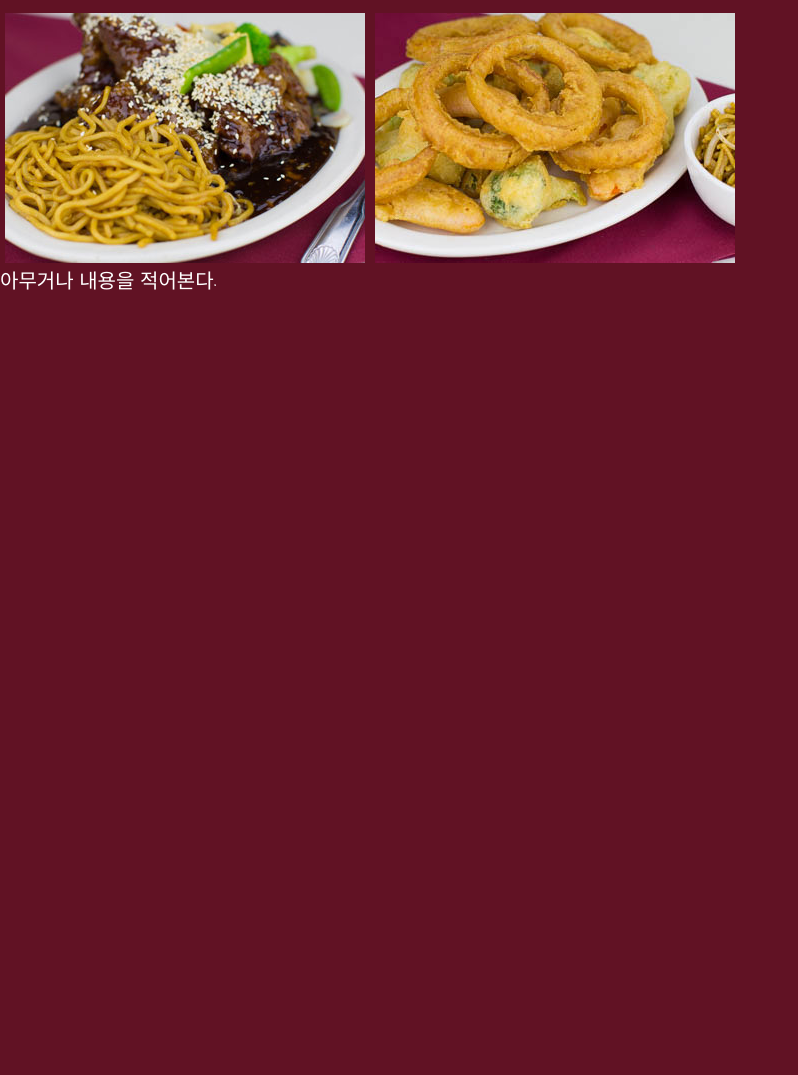
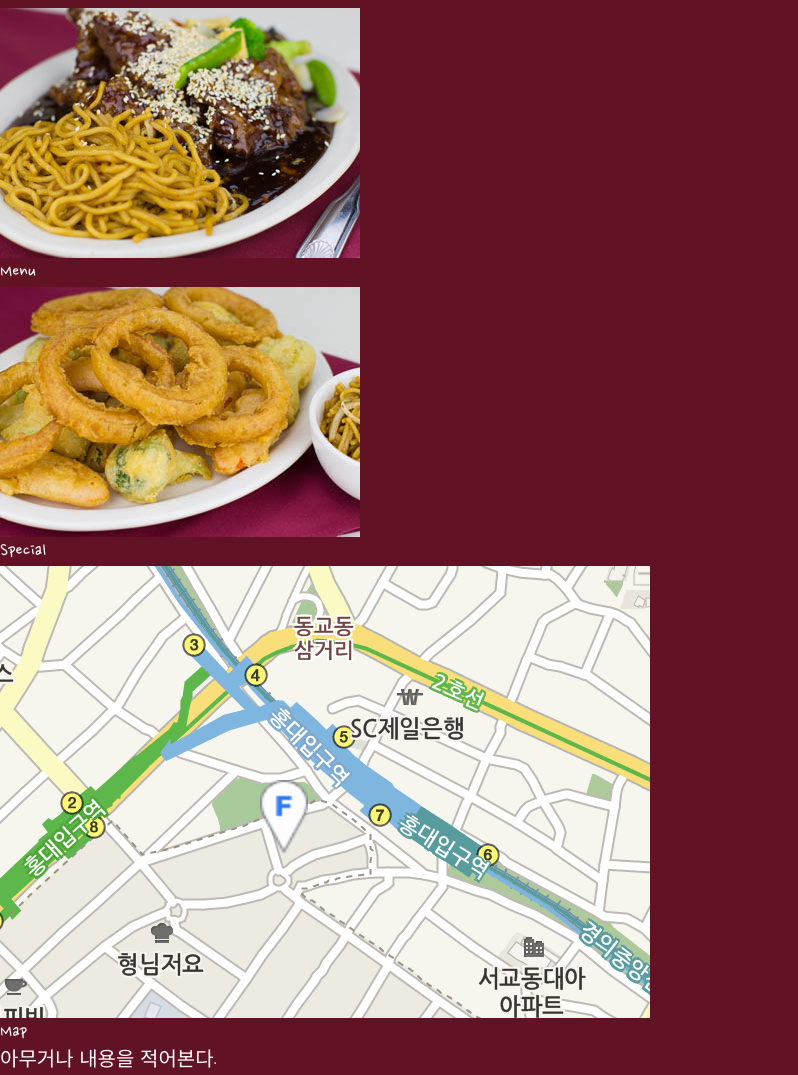
Before and after one commit to R7972/first_restaurant, a plain HTML site: page index.html in a window 1280 px wide. Shown: the part 906-1981 px from the top of the page, without its empty margins (0-798 px from the left). Before the commit the page ends 1203 px from the top, so only its background shows below. Drawn offline with Linux system fonts and the light colour scheme; a web font is replaced by a local one.

Commit message:
19/07/10 예스리가 없다
사진들이 말을 안들어요

```diff
--- a/css/styles.css
+++ b/css/styles.css
@@ -65,12 +65,27 @@ body {
     height: auto;
     border-radius: 22px;
 }
-#photo_link {
+
+
+
+
+
+
+
+/* #photo_link {
     display: flex;
     width: 100%;
     height: auto;
 }
-.photo_link {
+#menu_link {
     padding: 5px 5px 5px 5px;
     border-radius: 20px;
 }
+.photo3 {
+    border-radius: 20px;
+
+}
+
+.photo_link {
+    padding: 5px 15px 5px 15px;
+} */
--- a/index.html
+++ b/index.html
@@ -65,15 +65,24 @@
   </div>
 
   <!--메뉴 사진-->
-  <div id="photo_link">
-    <div id="menu_link" class="photo_link">
+  <div>
+    <div>
       <img src="images/menu-tile.jpg">
+      <div>
+        Menu
+      </div>
     </div>
-    <div id="specials_link" class="photo_link">
+    <div>
       <img src="images/specials-tile.jpg">
+      <div>
+        Special
+      </div>
     </div>
-    <div id="map_link" class="photo_link">
-
+    <div>
+      <img src="images/map.png">
+      <div>
+        Map
+      </div>
     </div>
   </div>
   <!-- 하단 -->
```
Also changed, not shown: images/map.png (added).
